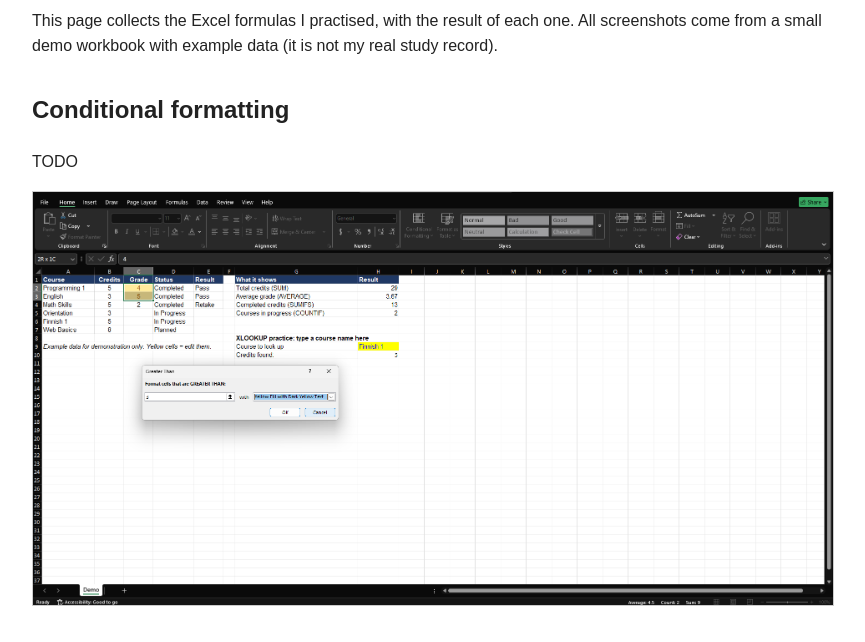
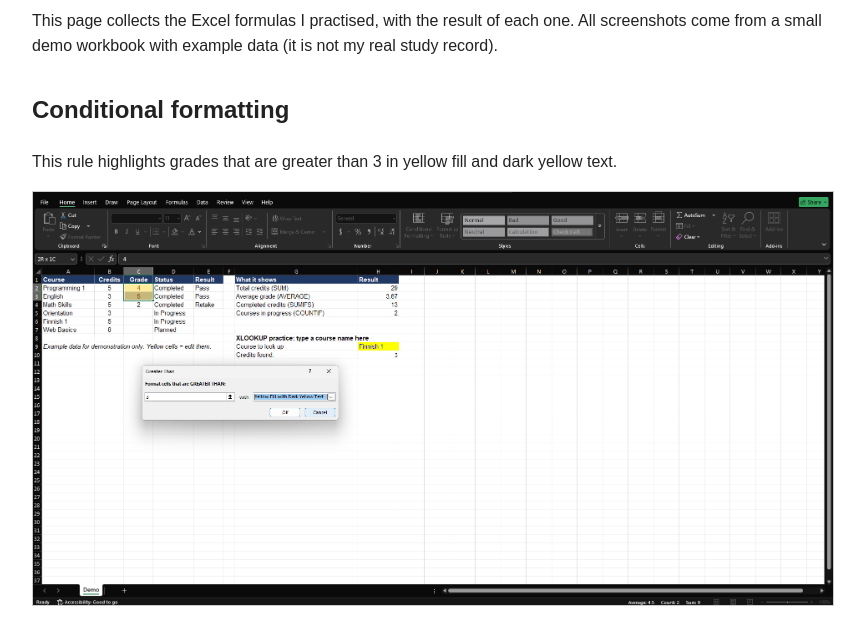
Before and after one commit to TripleAStackDev/orient26, a plain HTML site: page excel.html in a window 1280 px wide. Shown: the part 144-786 px from the top of the page, without its empty margins (208-1073 px from the left). Drawn offline with Linux system fonts and the light colour scheme.

Commit message:
New changes added to excel.html

```diff
--- a/excel.html
+++ b/excel.html
@@ -19,9 +19,8 @@
   <p>This page collects the Excel formulas I practised, with the result of each one. All screenshots come from a small demo workbook with example data (it is not my real study record).</p>
 
   <h2>Conditional formatting</h2>
-  <!-- TODO: write your own 1-2 sentences: what the rule does (Greater Than 3 on the grades) and when you would use it -->
-  <p>TODO</p>
-  <img src="images/cond-format.png" alt="Greater Than dialog and the grades 4 and 5 highlighted in red">
+  <p>This rule highlights grades that are greater than 3 in yellow fill and dark yellow text.</p>
+  <img src="images/cond-format.png" alt="Greater Than dialog and the grades 4 and 5 highlighted in yellow fill and dark yellow text">
 
   <h2>Basic math: SUM</h2>
   <p>Adds all the credits in cells B2 to B7. The result is 29 total credits. Use it to total a column automatically.</p>
```
